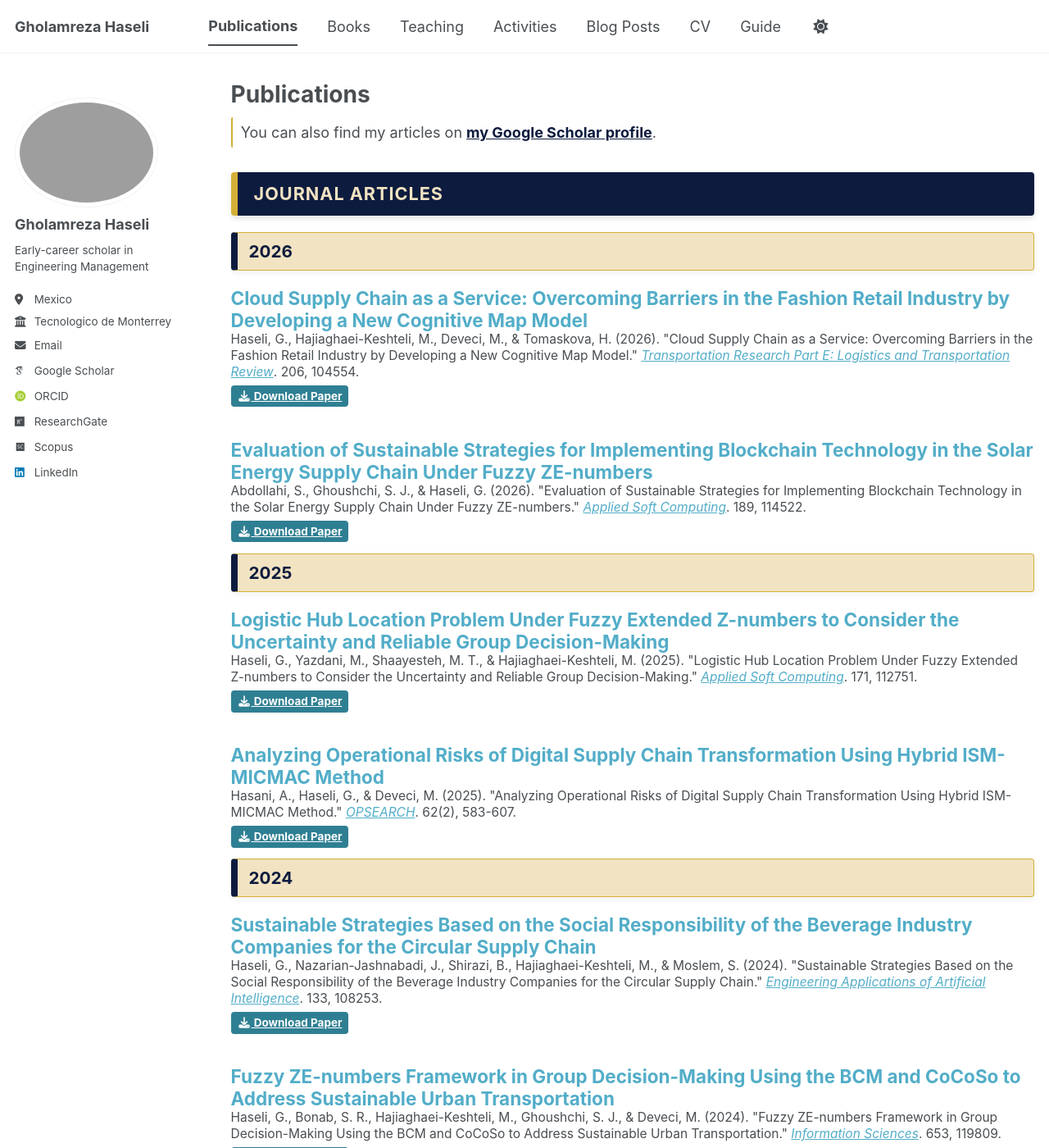
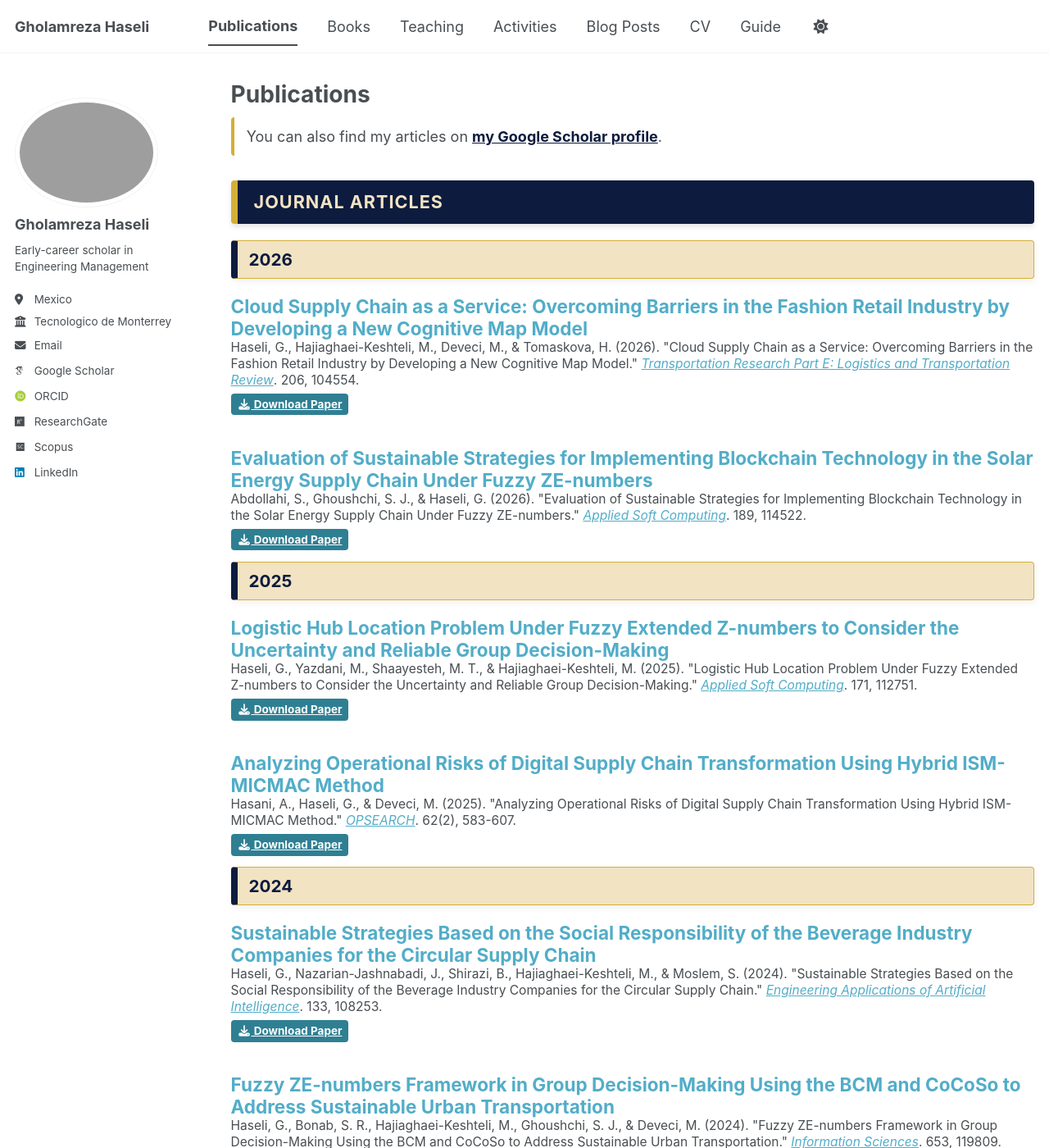
Before and after one commit to Gholamreza-Haseli/Gholamreza-Haseli.github.io, a Jekyll site: the page built from _pages/publications.html, in a window 1280 px wide and 1400 px high. Shown: the whole window at 82% size. Built offline with Jekyll 4.4.1, drawn with Linux system fonts in a browser that asks for light colours; some web fonts are replaced; a script bundle is joined from its source files by our own code; library files that are not in the unit come from our copies.

Commit message:
Update publications.html

```diff
--- a/_pages/publications.html
+++ b/_pages/publications.html
@@ -6,7 +6,7 @@
 ---
 
 {% if site.author.googlescholar %}
-  <div class="wordwrap" style="margin-bottom: 0px; padding: 5px; border-radius: 2px; border-left: 2px solid #d4af37;">
+  <div class="wordwrap" style="margin-bottom: 0px; padding: 10px; border-radius: 4px; border-left: 4px solid #d4af37;">
     You can also find my articles on <a href="{{site.author.googlescholar}}" target="_blank" style="font-weight: bold; color: #0d1b3e;">my Google Scholar profile</a>.
   </div>
 {% endif %}
@@ -50,8 +50,8 @@
      /* کلاس جدید: کاهش فاصله بین آیتم‌های مقاله */
   .pub-item-wrapper {
     margin-top: -15 !important;
-    margin-bottom: 0 !important;
-    padding-top: -15px !important;
+    margin-bottom: -15 !important;
+    padding-top: -30px !important;
     padding-bottom: -15px !important;
   }
 
```
